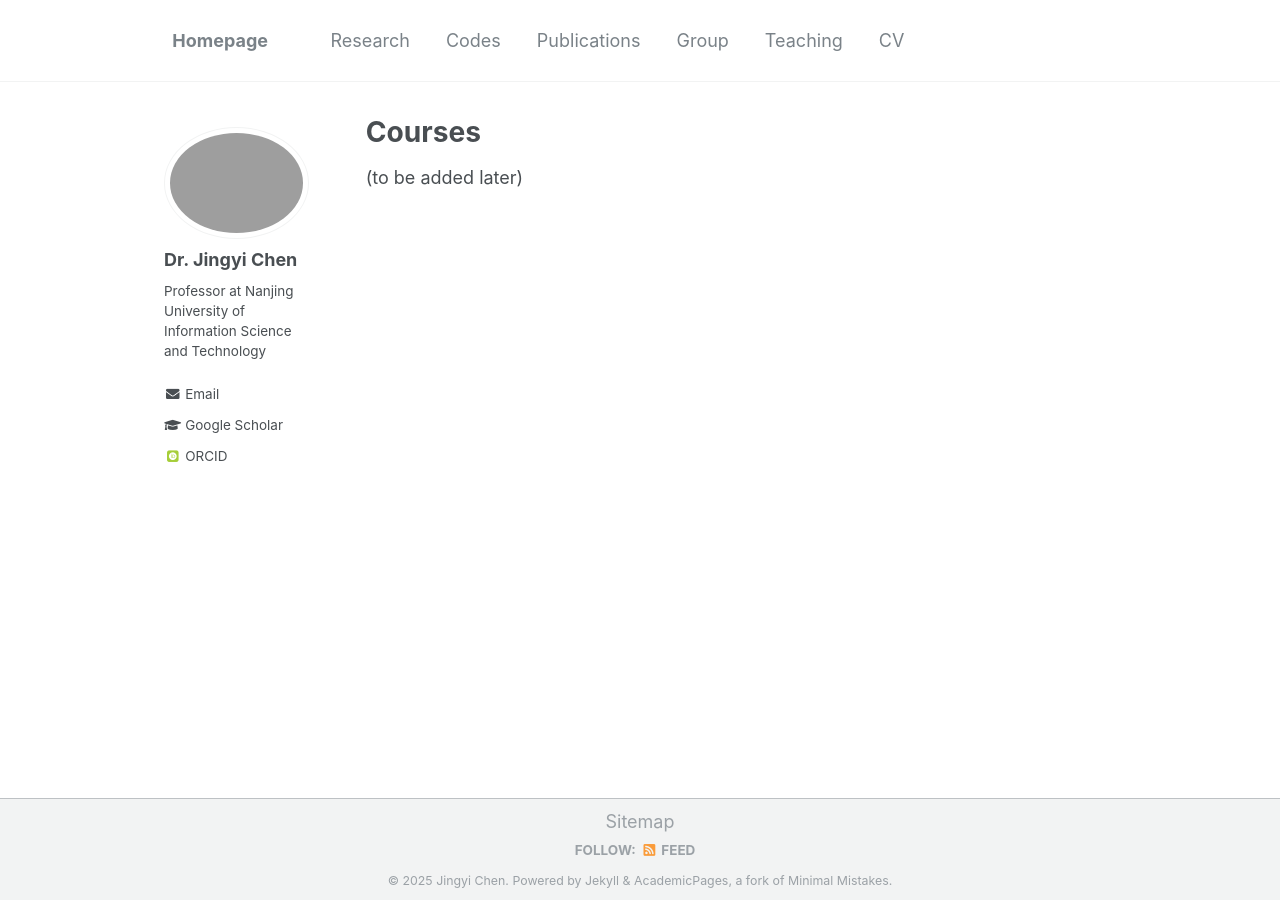
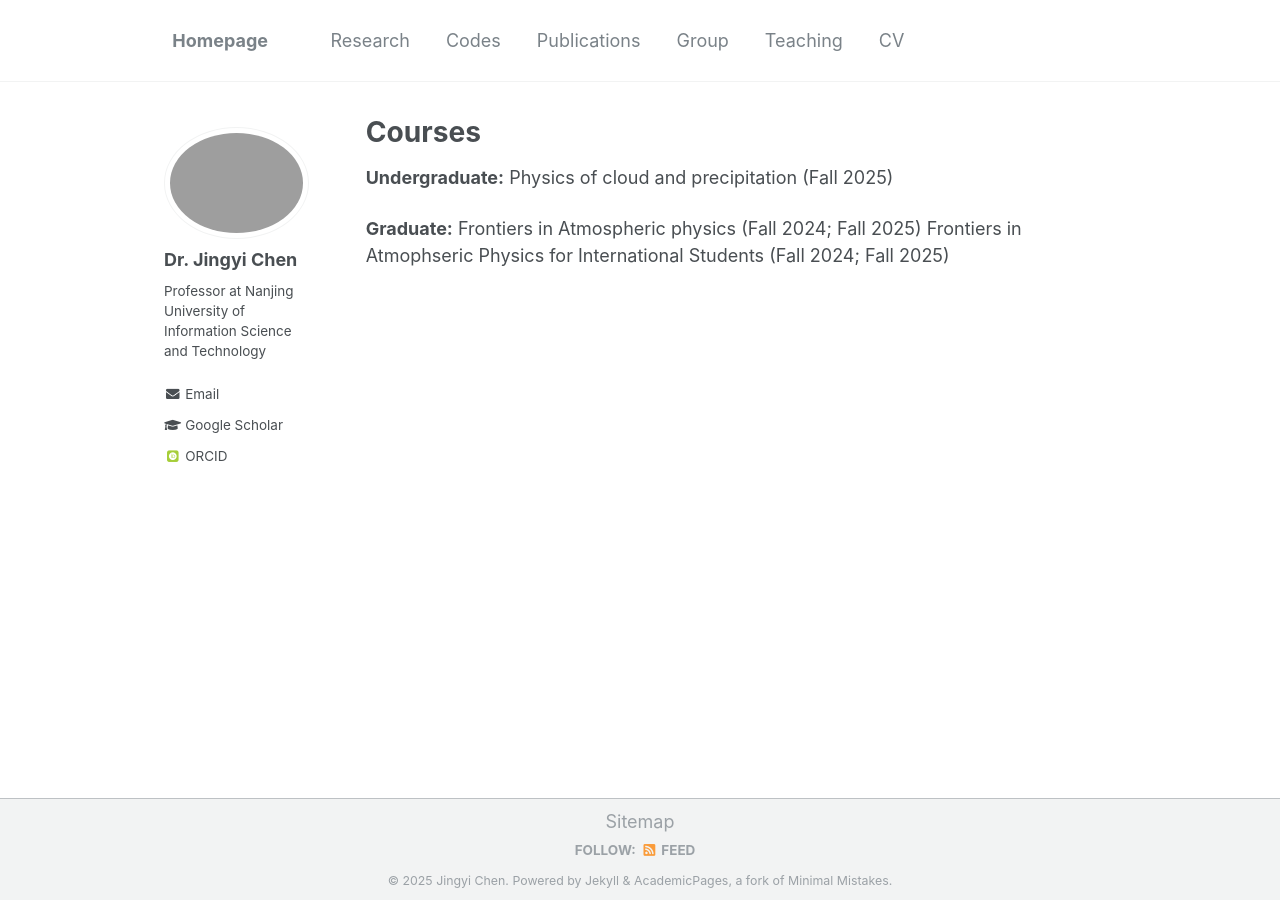
Before and after one commit to Jingyi-Chen/jingyi-chen.github.io, a Jekyll site: the page built from _pages/teaching.md, in a window 1280 px wide. Built offline with Jekyll 4.4.1, drawn with Linux system fonts in a browser that asks for light colours; some web fonts are replaced.

Commit message:
Add course details for undergraduate and graduate classes

```diff
--- a/_pages/teaching.md
+++ b/_pages/teaching.md
@@ -5,4 +5,9 @@ permalink: /teaching/
 author_profile: true
 ---
 
-(to be added later)
+**Undergraduate:**
+Physics of cloud and precipitation (Fall 2025)
+
+**Graduate:**
+Frontiers in Atmospheric physics (Fall 2024; Fall 2025)
+Frontiers in Atmophseric Physics for International Students (Fall 2024; Fall 2025)
```
